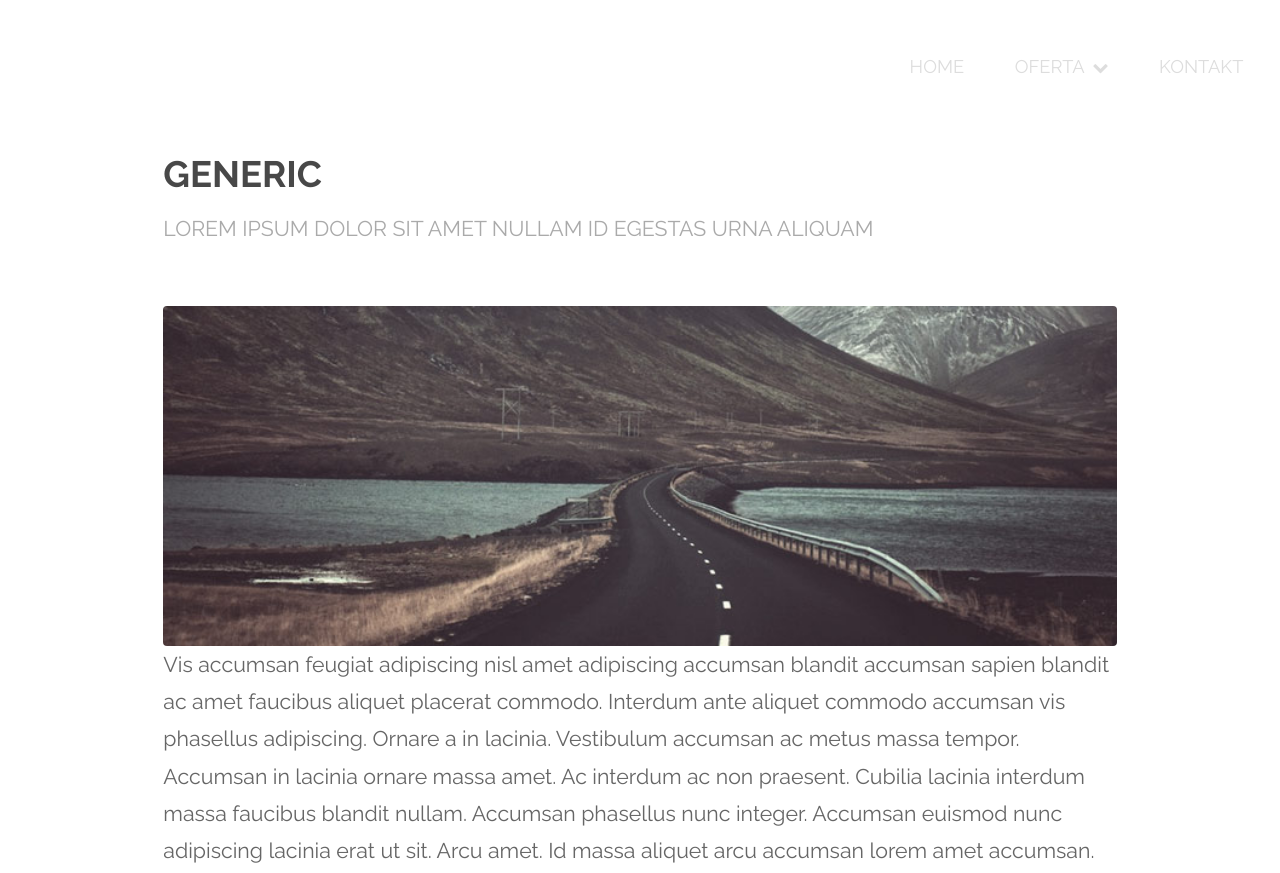
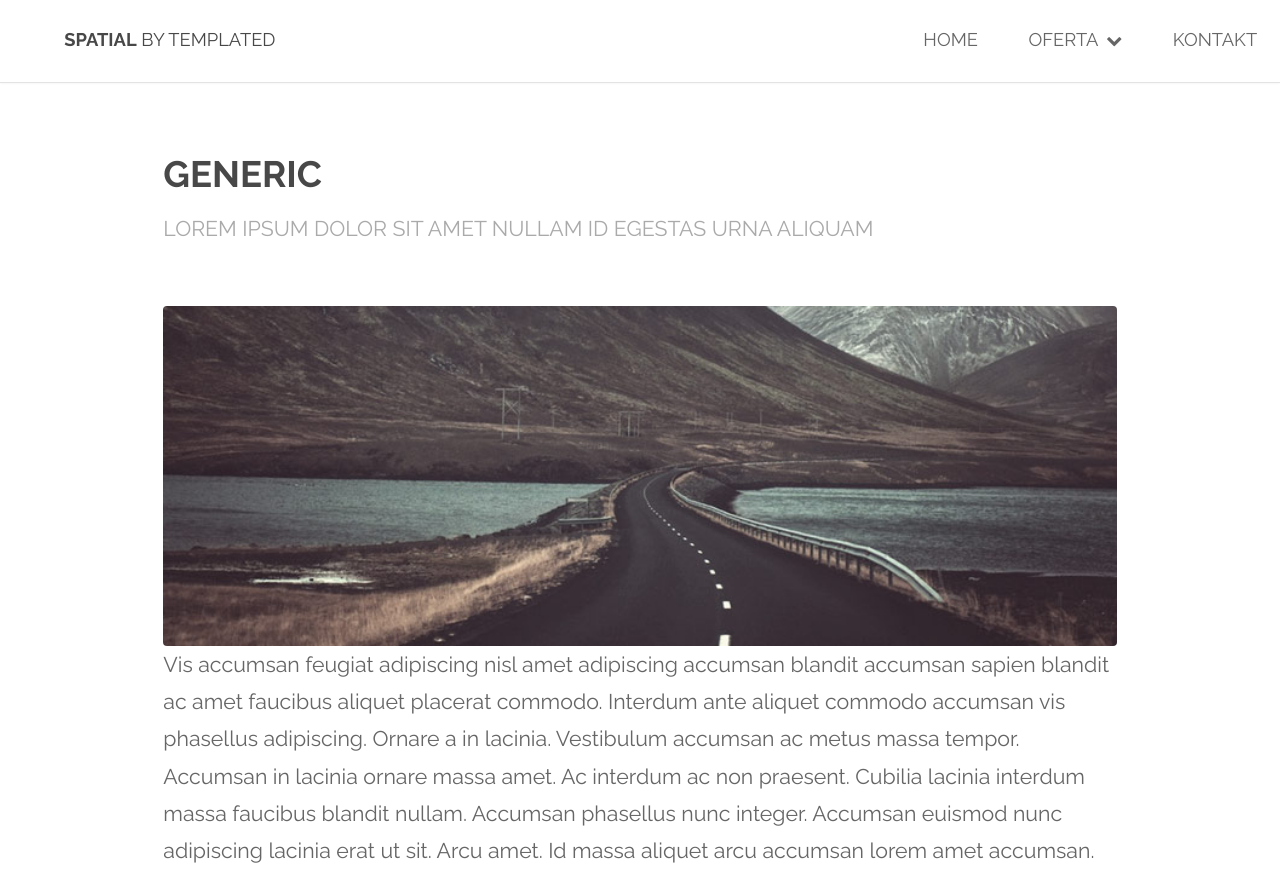
Before and after one commit to MaciejWojtasiak/MaciejWojtasiak.github.io, a plain HTML site: page generic.html in a window 1280 px wide. Shown: the top 873 px of the page. Drawn offline with Linux system fonts and the light colour scheme.

Commit message:
nowe menu 2

```diff
--- a/generic.html
+++ b/generic.html
@@ -16,9 +16,8 @@
 <body>
 
 	<!-- Header -->
-	<header id="header" class="alt">
-		<img src="images/sygnet_białe.png" alt="logo">
-		<h1><strong><a href="index.html">White Ride</a></strong></h1>
+	<header id="header">
+		<h1><strong><a href="index.html">Spatial</a></strong> by Templated</h1>
 		<nav id="nav">
 			<ul>
 				<li><a href="index.html">Home</a></li>
@@ -28,7 +27,6 @@
 						<li><a href="charger.html">Charger</a></li>
 					</ul>
 				</li>
-
 				<li><a href="kontakt.html">Kontakt</a></li>
 			</ul>
 		</nav>
```
Also changed, not shown: charger.html (+2 -3 lines), elements.html (+3 -4 lines), kontakt.html (+2 -3 lines), oldsmobile.html (+2 -3 lines).
